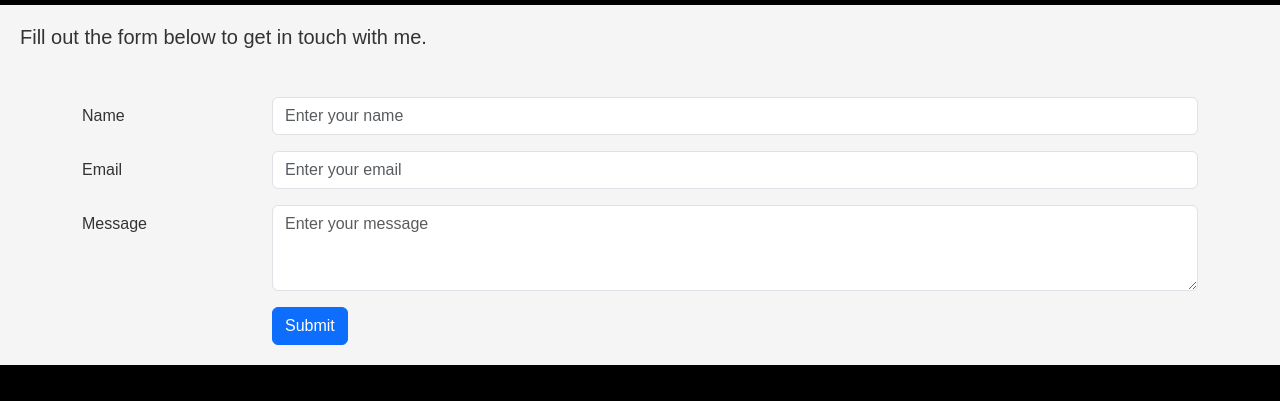
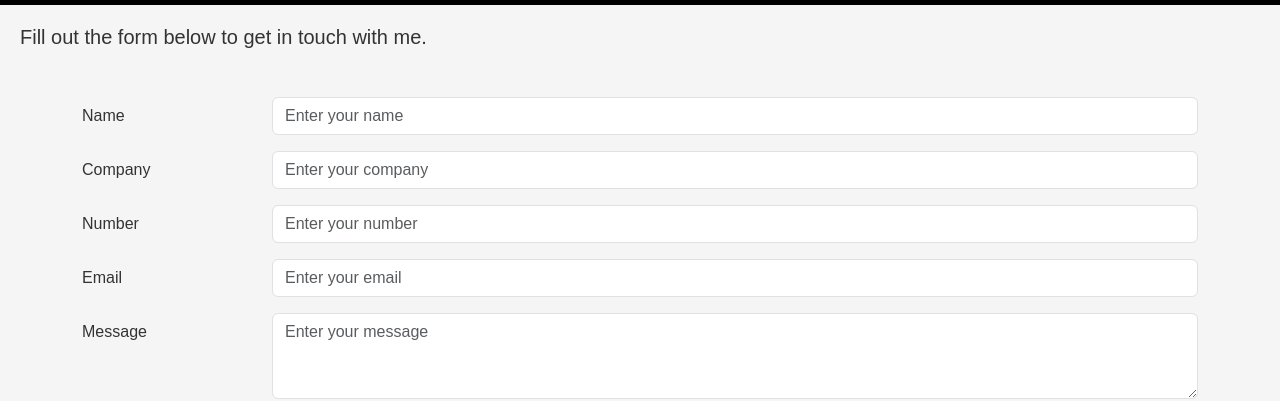
Before and after one commit to KamronRichards/Project-1---My-Personal-Portfolio, a plain HTML site: page contact.html in a window 1280 px wide. Shown: the part 71-472 px from the top of the page. Drawn offline with nearby package versions, Linux system fonts and the light colour scheme.

Commit message:
Favicon and input changes

```diff
--- a/contact.html
+++ b/contact.html
@@ -4,6 +4,7 @@
     <meta charset="UTF-8">
     <meta name="viewport" content="width=device-width, initial-scale=1.0">
     <title>Contact Kamron</title>
+    <link rel="icon" type="image/x-icon" href="favicon.2.ico" >
     <link href="https://cdn.jsdelivr.net/npm/bootstrap@5.3.3/dist/css/bootstrap.min.css" rel="stylesheet" integrity="sha384-QWTKZyjpPEjISv5WaRU9OFeRpok6YctnYmDr5pNlyT2bRjXh0JMhjY6hW+ALEwIH" crossorigin="anonymous">
     <link rel="stylesheet" href="https://fonts.googleapis.com/css2?family=Roboto:wght@400;700&display=swap">
     <link rel="stylesheet" href="https://cdnjs.cloudflare.com/ajax/libs/font-awesome/6.0.0/css/all.min.css">
@@ -45,6 +46,18 @@
                 <label for="inputName" class="col-sm-2 col-form-label">Name</label>
                 <div class="col-sm-10">
                     <input type="text" class="form-control" id="inputName" placeholder="Enter your name">
+                </div>
+            </div>
+            <div class="row mb-3">
+                <label for="inputCompany" class="col-sm-2 col-form-label">Company</label>
+                <div class="col-sm-10">
+                    <input type="text" class="form-control" id="inputCompany" placeholder="Enter your company">
+                </div>
+            </div>
+            <div class="row mb-3">
+                <label for="inputNumber" class="col-sm-2 col-form-label">Number</label>
+                <div class="col-sm-10">
+                    <input type="text" class="form-control" id="inputNumber" placeholder="Enter your number">
                 </div>
             </div>
             <div class="row mb-3">
```
Also changed, not shown: about.html (+1 -0 lines), experience.html (+1 -0 lines), index.html (+1 -0 lines), favicon.2.ico (added).
